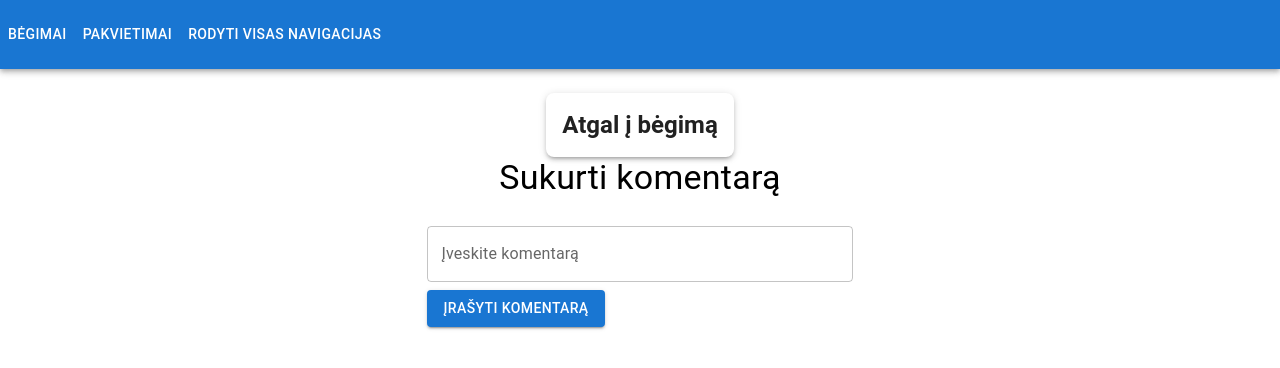
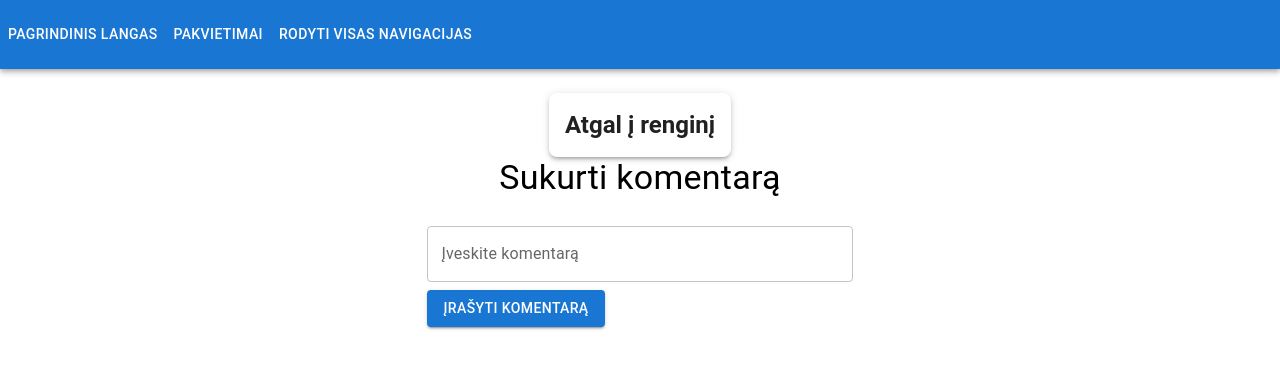
Before and after one commit to Be4nz/begimo-renginiai-fe, a React (Create React App) app: page /make-comment/1 in a window 1280 px wide. Shown: the top 368 px of the page. Built offline with nearby package versions, Linux system fonts and the light colour scheme; sample sign-in values are in the browser's storage.

Commit message:
Bėgimas -> Renginys

```diff
--- a/src/components/navigation/NavigationBar.jsx
+++ b/src/components/navigation/NavigationBar.jsx
@@ -13,7 +13,7 @@ function NavigationBar() {
 			{localStorage.getItem('user') && <AppBar position='static'>
 			<Box sx={{ flexGrow: 1, display: { xs: 'none', md: 'flex' } }}>
 				<Button onClick={() => navigate('/run-list')} sx={{ my: 2, color: 'white', display: 'block' }}>
-					Bėgimai
+					Pagrindinis langas
 				</Button>
 				<Button onClick={() => navigate('/invite-list')} sx={{ my: 2, color: 'white', display: 'block' }}>
 					Pakvietimai
--- a/src/pages/CreateRun.jsx
+++ b/src/pages/CreateRun.jsx
@@ -309,7 +309,7 @@ const CreateRun = () => {
                                 fullWidth
                                 sx={{ padding: 1 }}
                             >
-                                Sukurti bėgimą
+                                Sukurti renginį
                             </Button>
                             <Button
                                 type="button"
--- a/src/pages/MakeCommentForm.jsx
+++ b/src/pages/MakeCommentForm.jsx
@@ -48,7 +48,7 @@ function MakeCommentForm() {
 								fontWeight: 'bold',
 							}}
 						>
-							Atgal į bėgimą
+							Atgal į renginį
 						</Typography>
 					</CardContent>
 				</CardActionArea>
--- a/src/pages/RunList.jsx
+++ b/src/pages/RunList.jsx
@@ -141,7 +141,7 @@ function RunList() {
 									fontWeight: 'bold',
 								}}
 							>
-								Kurti bėgimą
+								Kurti renginį
 							</Typography>
 						</CardContent>
 					</CardActionArea>
--- a/src/pages/RunWheater.jsx
+++ b/src/pages/RunWheater.jsx
@@ -116,7 +116,7 @@ const RunWeather = () => {
                 onClick={handleBackClick}
                 sx={{ marginTop: 3 }}
             >
-                Atgal į bėgimą
+                Atgal į renginį
             </Button>
         </Box>
     );
```
